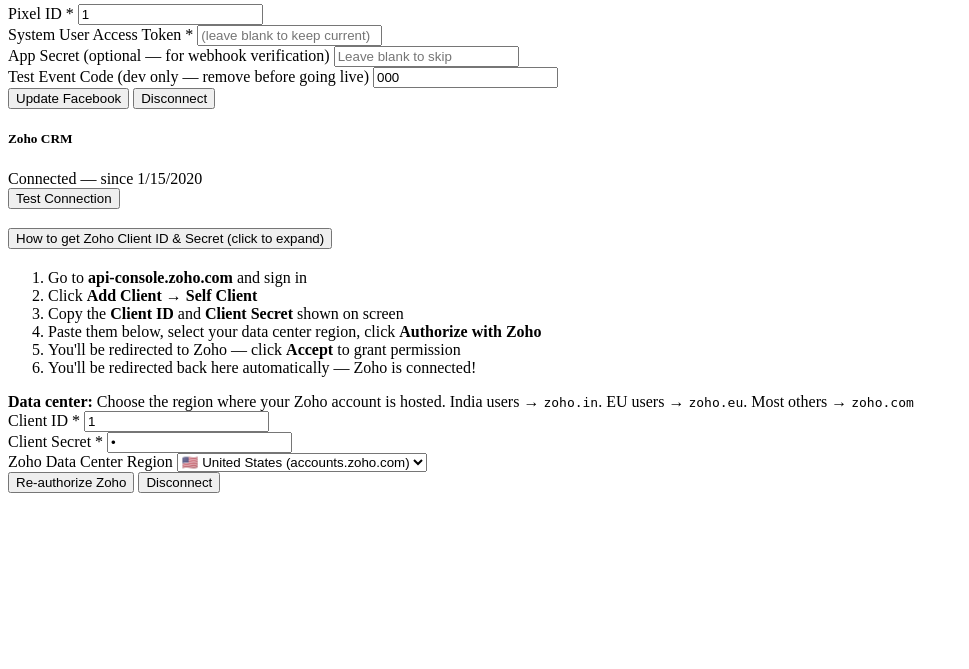
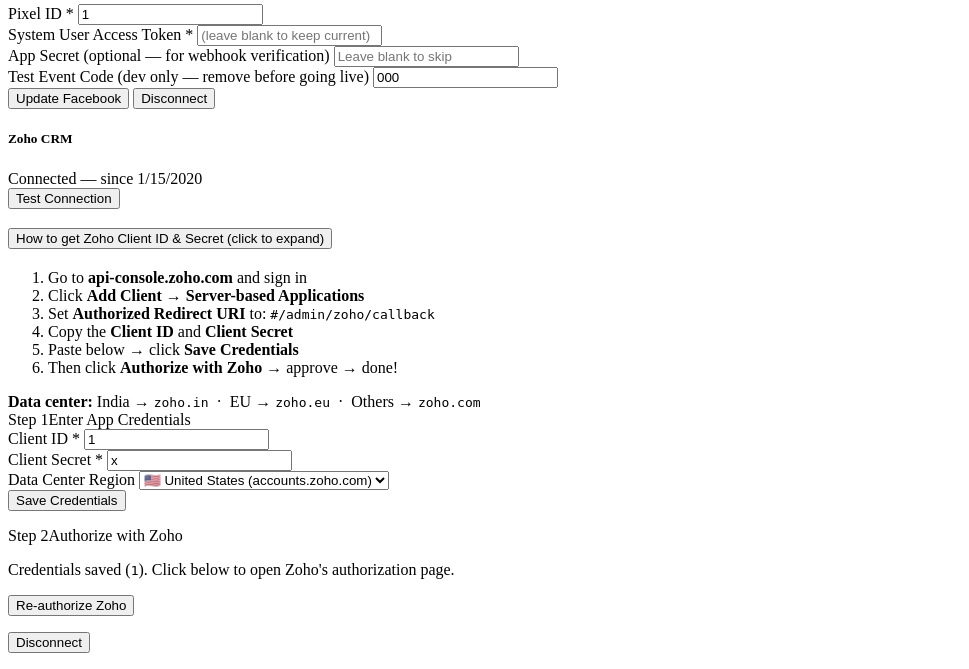
Before and after one commit to ganeshbpatil/MetaCapi, a Node project: template src/admin/views/account.ejs in a window 1280 px wide. Shown: the part 757-1426 px from the top of the page, without its empty margins (0-969 px from the left). Before the commit the page ends 1250 px from the top, so only its background shows below. Run offline with Node 20 templates, Linux system fonts and the light colour scheme; the template is opened without the code that fills it: most values are stand-ins (such as "Sample title", 1, 10 or a date in 2020); some libraries are stand-ins or nearby versions.

Commit message:
feat: split Zoho setup into two explicit steps — Save Credentials + Authorize
- Step 1 box: Client ID, Client Secret, Region → Save Credentials button
  (saves to DB only, no redirect, user can review before proceeding)
- Step 2 box: Authorize with Zoho button (disabled until credentials saved)
  redirects to Zoho OAuth consent screen
- Client Secret field changed to text type so it's visible (easier to verify)
- How-to guide now shows the correct redirect URI using PUBLIC_URL
- Zoho route split into /save-credentials and /authorize POST endpoints
- All session saves are explicit before redirects

Co-Authored-By: Claude Sonnet 4.6 <noreply@anthropic.com>
Claude-Session: https://claude.ai/code/session_01YCsTqXMJma64s495PFM5rK

```diff
--- a/src/admin/views/account.ejs
+++ b/src/admin/views/account.ejs
@@ -196,6 +196,7 @@
     <!-- ZOHO CRM -->
     <div class="card">
       <div class="card-body p-4">
+
         <div class="d-flex align-items-start justify-content-between mb-3">
           <div>
             <h5 class="fw-bold mb-1">
@@ -224,7 +225,8 @@
         </div>
         <div id="zohoTestResult" class="d-none"></div>
 
-        <div class="accordion mb-3">
+        <!-- How to guide -->
+        <div class="accordion mb-4">
           <div class="accordion-item border bg-light">
             <h2 class="accordion-header">
               <button class="accordion-button collapsed py-2 small fw-semibold bg-light"
@@ -236,22 +238,26 @@
               <div class="accordion-body small py-2">
                 <ol class="mb-0 ps-3">
                   <li>Go to <strong>api-console.zoho.com</strong> and sign in</li>
-                  <li>Click <strong>Add Client → Self Client</strong></li>
-                  <li>Copy the <strong>Client ID</strong> and <strong>Client Secret</strong> shown on screen</li>
-                  <li>Paste them below, select your data center region, click <strong>Authorize with Zoho</strong></li>
-                  <li>You'll be redirected to Zoho — click <strong>Accept</strong> to grant permission</li>
-                  <li>You'll be redirected back here automatically — Zoho is connected!</li>
+                  <li>Click <strong>Add Client → Server-based Applications</strong></li>
+                  <li>Set <strong>Authorized Redirect URI</strong> to: <code><%= webhookUrl.split('/webhooks')[0] %>/admin/zoho/callback</code></li>
+                  <li>Copy the <strong>Client ID</strong> and <strong>Client Secret</strong></li>
+                  <li>Paste below → click <strong>Save Credentials</strong></li>
+                  <li>Then click <strong>Authorize with Zoho</strong> → approve → done!</li>
                 </ol>
                 <div class="alert alert-info py-2 mt-2 mb-0 small">
-                  <strong>Data center:</strong> Choose the region where your Zoho account is hosted.
-                  India users → <code>zoho.in</code>. EU users → <code>zoho.eu</code>. Most others → <code>zoho.com</code>
+                  <strong>Data center:</strong> India → <code>zoho.in</code> &nbsp;·&nbsp; EU → <code>zoho.eu</code> &nbsp;·&nbsp; Others → <code>zoho.com</code>
                 </div>
               </div>
             </div>
           </div>
         </div>
 
-        <form method="POST" action="/admin/accounts/<%= account.id %>/zoho/connect">
+        <!-- STEP 1: Save Credentials -->
+        <div class="border rounded p-3 mb-3">
+          <div class="section-header mb-3">
+            <span class="badge bg-primary me-2">Step 1</span>Enter App Credentials
+          </div>
+          <form method="POST" action="/admin/accounts/<%= account.id %>/zoho/save-credentials">
             <div class="row g-3">
               <div class="col-sm-6">
                 <label class="form-label small fw-semibold">Client ID <span class="text-danger">*</span></label>
@@ -261,12 +267,12 @@
               </div>
               <div class="col-sm-6">
                 <label class="form-label small fw-semibold">Client Secret <span class="text-danger">*</span></label>
-              <input type="password" name="client_secret" class="form-control token-field"
+                <input type="text" name="client_secret" class="form-control token-field"
                   value="<%= account.client_secret || '' %>"
                   placeholder="xxxxxxxxxxxxxxxxxx" required autocomplete="off">
               </div>
               <div class="col-12">
-              <label class="form-label small fw-semibold">Zoho Data Center Region</label>
+                <label class="form-label small fw-semibold">Data Center Region</label>
                 <select name="accounts_url" class="form-select form-select-sm">
                   <% [
                     ['https://accounts.zoho.com',    '🇺🇸 United States  (accounts.zoho.com)'],
@@ -280,11 +286,31 @@
                 </select>
               </div>
             </div>
-          <div class="d-flex gap-2 mt-3 flex-wrap">
-            <button type="submit" class="btn btn-danger fw-semibold">
+            <button type="submit" class="btn btn-outline-dark btn-sm mt-3">
+              <i class="bi bi-floppy me-1"></i>Save Credentials
+            </button>
+          </form>
+        </div>
+
+        <!-- STEP 2: Authorize -->
+        <div class="border rounded p-3 <%= !account.client_id ? 'opacity-50' : '' %>">
+          <div class="section-header mb-2">
+            <span class="badge bg-danger me-2">Step 2</span>Authorize with Zoho
+          </div>
+          <p class="text-muted small mb-3">
+            <% if (account.client_id) { %>
+              Credentials saved (<code><%= account.client_id %></code>). Click below to open Zoho's authorization page.
+            <% } else { %>
+              Complete Step 1 first to enable authorization.
+            <% } %>
+          </p>
+          <div class="d-flex gap-2 flex-wrap">
+            <form method="POST" action="/admin/accounts/<%= account.id %>/zoho/authorize">
+              <button type="submit" class="btn btn-danger fw-semibold" <%= !account.client_id ? 'disabled' : '' %>>
                 <i class="bi bi-box-arrow-in-right me-1"></i>
                 <%= account.zoho_status === 'active' ? 'Re-authorize Zoho' : 'Authorize with Zoho' %>
               </button>
+            </form>
             <% if (account.zoho_status === 'active') { %>
               <form method="POST" action="/admin/accounts/<%= account.id %>/zoho/disconnect"
                 onsubmit="return confirm('Disconnect Zoho? Token refresh will stop.')">
@@ -294,7 +320,8 @@
               </form>
             <% } %>
           </div>
-        </form>
+        </div>
+
       </div>
     </div>
 
```
Also changed, not shown: src/admin/routes/zoho.js (+26 -11 lines). Lines whose indentation alone changed are shown as unchanged.
